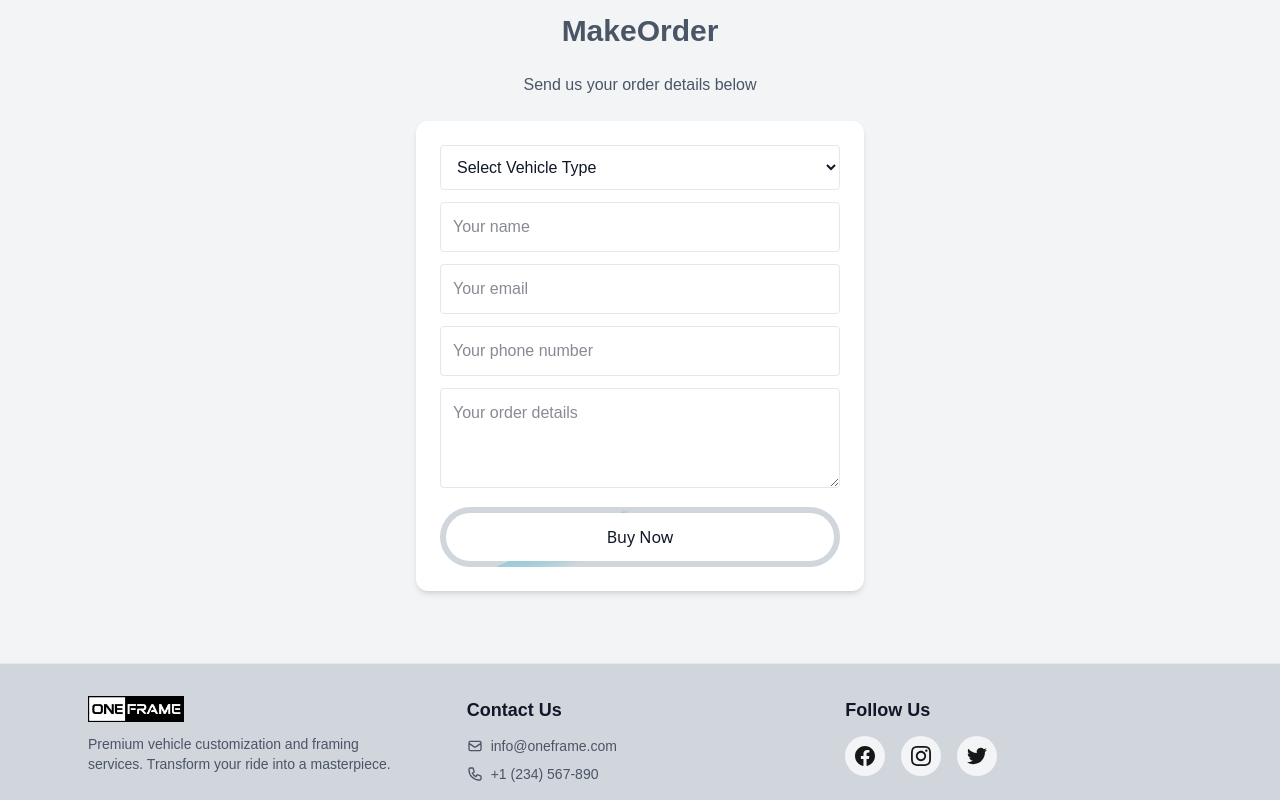
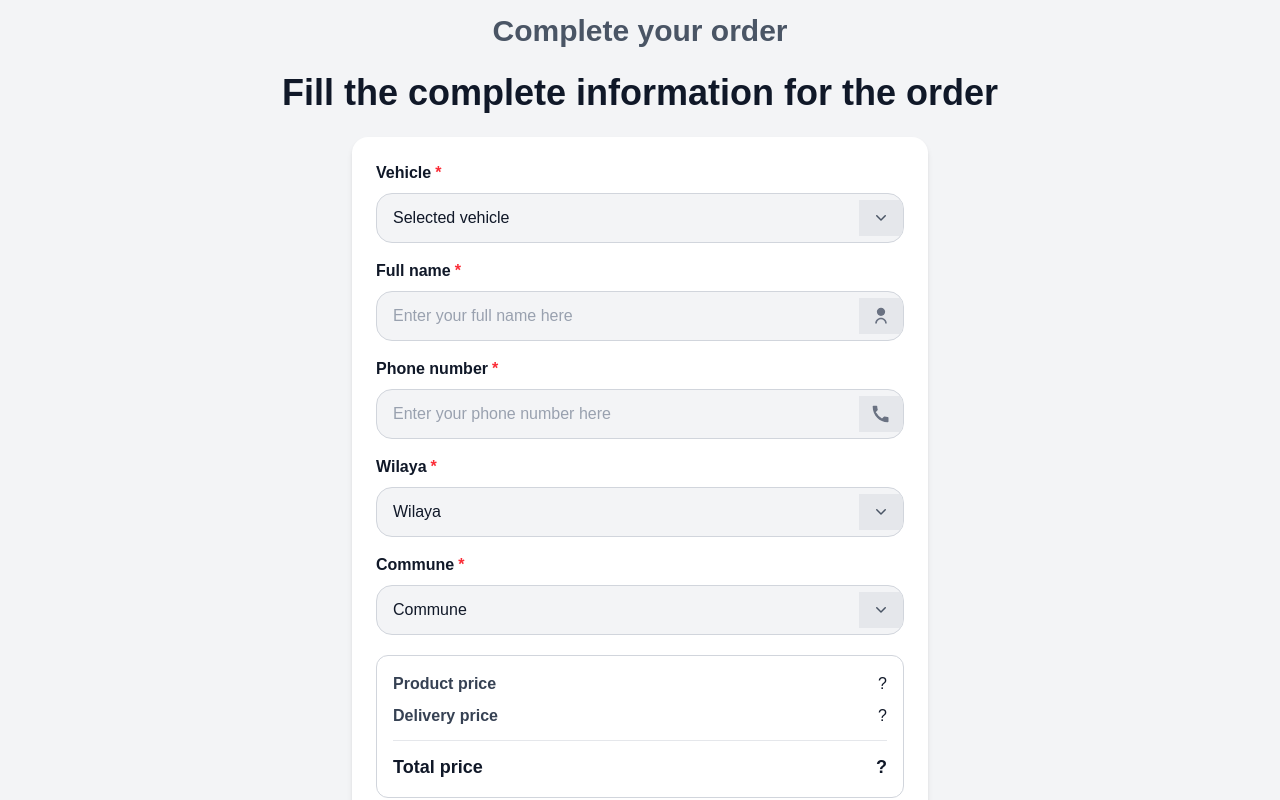
Before and after one commit to achrafbenamrane/oneframe, a Next.js app: page / in a window 1280 px wide. Shown: the part 540-1340 px from the top of the page. Built offline with nearby package versions, Linux system fonts and the light colour scheme.

Commit message:
upgrade the form order

```diff
--- a/src/app/compenents/LanguageProvider.tsx
+++ b/src/app/compenents/LanguageProvider.tsx
@@ -2,13 +2,14 @@
 
 import React, { createContext, useCallback, useContext, useEffect, useMemo, useState } from 'react';
 
-type Lang = 'en' | 'ar';
+export type Lang = 'en' | 'ar';
 
 type Dict = Record<string, { en: string; ar: string }>;
 
 const dict: Dict = {
-  makeOrderTitle: { en: 'MakeOrder', ar: 'اتمم الطلب' },
-  sendOrderBelow: { en: 'Send us your order details below', ar: 'أرسل لنا تفاصيل طلبك أدناه' },
+  // General
+  makeOrderTitle: { en: 'Complete your order', ar: 'اتمم الطلب' },
+  sendOrderBelow: { en: 'Fill the full information to place your order', ar: 'املأ المعلومات كاملة للطلب' },
   productId: { en: 'Product ID', ar: 'معرّف المنتج' },
   name: { en: 'Your name', ar: 'اسمك' },
   email: { en: 'Your email', ar: 'بريدك الإلكتروني' },
@@ -28,6 +29,22 @@ const dict: Dict = {
     en: 'Step back into classic hoops style with a durable leather. Best for casual wear, comfort and timeless look.',
     ar: 'عُد إلى أسلوب السلة الكلاسيكي بجلد متين. مثالي للارتداء اليومي والراحة والمظهر الخالد.'
   },
+
+  // Order form specific
+  formHeader: { en: 'Fill the complete information for the order', ar: 'املأ المعلومات كاملة للطلب' },
+  nameLabel: { en: 'Full name', ar: 'الاسم واللقب' },
+  namePlaceholder: { en: 'Enter your full name here', ar: 'أدخل اسمك ولقبك هنا' },
+  phoneLabel: { en: 'Phone number', ar: 'رقم الهاتف' },
+  phonePlaceholder: { en: 'Enter your phone number here', ar: 'أدخل رقم هاتفك هنا' },
+  wilayaLabel: { en: 'Wilaya', ar: 'الولاية' },
+  communeLabel: { en: 'Commune', ar: 'البلدية' },
+  productPriceLabel: { en: 'Product price', ar: 'سعر المنتج' },
+  deliveryPriceLabel: { en: 'Delivery price', ar: 'سعر التوصيل' },
+  totalPriceLabel: { en: 'Total price', ar: 'السعر الإجمالي' },
+  confirmOrder: { en: 'Confirm order', ar: 'تأكيد الطلب' },
+  vehicleLabel: { en: 'Vehicle', ar: 'نوع المركبة' },
+  vehiclePlaceholder: { en: 'Selected vehicle', ar: 'نوع المركبة المختار' },
+  selectVehicleFirst: { en: 'Please select a vehicle first.', ar: 'يرجى اختيار نوع المركبة أولاً.' },
 };
 
 interface LanguageContextValue {
@@ -49,14 +66,10 @@ export function LanguageProvider({ children }: { children: React.ReactNode }) {
 
   useEffect(() => {
     if (typeof document !== 'undefined') {
-      // Preserve existing classes (like 'dark') and only change dir
       const html = document.documentElement;
       const currentDir = html.getAttribute('dir');
       const newDir = lang === 'ar' ? 'rtl' : 'ltr';
-
-      if (currentDir !== newDir) {
-        html.setAttribute('dir', newDir);
-      }
+      if (currentDir !== newDir) html.setAttribute('dir', newDir);
       localStorage.setItem('lang', lang);
     }
   }, [lang]);
--- a/src/app/compenents/Orderform.tsx
+++ b/src/app/compenents/Orderform.tsx
@@ -1,44 +1,100 @@
-/* eslint-disable @next/next/no-img-element */
 "use client";
 
-import { useState, useEffect } from "react";
+import { useState, useEffect, useMemo } from "react";
 import { useI18n } from "./LanguageProvider";
 
+// Simple price map in DZD to match the form's currency
+const PRICE_MAP: Record<string, number> = {
+  "van": 2900,
+  "camaro": 3200,
+  "land rover": 2800,
+  "bike": 1800,
+  "f1": 15000,
+  "mercedes gtr": 4500,
+};
+
+const WILAYAS = [
+  { value: "", labelEn: "Wilaya", labelAr: "الولاية" },
+  { value: "algiers", labelEn: "Algiers", labelAr: "الجزائر" },
+  { value: "oran", labelEn: "Oran", labelAr: "وهران" },
+  { value: "blida", labelEn: "Blida", labelAr: "البليدة" },
+];
+
+const COMMUNES = [
+  { value: "", labelEn: "Commune", labelAr: "البلدية" },
+  { value: "center", labelEn: "Center", labelAr: "المركز" },
+  { value: "east", labelEn: "East", labelAr: "الشرق" },
+  { value: "west", labelEn: "West", labelAr: "الغرب" },
+];
+
+const VEHICLES = [
+  { value: 'van', labelEn: 'Van', labelAr: 'فان' },
+  { value: 'camaro', labelEn: 'Camaro', labelAr: 'كامارو' },
+  { value: 'land rover', labelEn: 'Land Rover', labelAr: 'لاند روفر' },
+  { value: 'bike', labelEn: 'Bike', labelAr: 'دراجة' },
+  { value: 'f1', labelEn: 'F1', labelAr: 'اف 1' },
+  { value: 'mercedes gtr', labelEn: 'Mercedes GTR', labelAr: 'مرسيدس GTR' },
+];
+
+function formatDA(amount: number | null, lang: "en" | "ar") {
+  if (amount == null) return lang === "ar" ? "؟" : "?";
+  const formatted = new Intl.NumberFormat(lang === "ar" ? "ar-DZ" : "en-DZ", {
+    minimumFractionDigits: 2,
+    maximumFractionDigits: 2,
+  }).format(amount);
+  return `DA ${formatted} DZD`;
+}
 
 export default function OrderForm({ defaultProductId }: { defaultProductId?: string }) {
-  const { t } = useI18n();
+  const { t, lang } = useI18n();
   const [loading, setLoading] = useState(false);
   const [success, setSuccess] = useState(false);
   const [selectedProduct, setSelectedProduct] = useState(defaultProductId || "");
+
+  // New fields per the reference design
+  const [name, setName] = useState("");
+  const [phone, setPhone] = useState("");
+  const [wilaya, setWilaya] = useState("");
+  const [commune, setCommune] = useState("");
 
   // Update when defaultProductId changes
   useEffect(() => {
     if (defaultProductId) setSelectedProduct(defaultProductId);
   }, [defaultProductId]);
 
+  const productPrice = useMemo(() => {
+    if (!selectedProduct) return null;
+    return PRICE_MAP[selectedProduct] ?? null;
+  }, [selectedProduct]);
+
+  const deliveryPrice = useMemo(() => {
+    // Only known after a wilaya is chosen; example flat price
+    if (!wilaya) return null;
+    return 400; // DZD flat example
+  }, [wilaya]);
+
+  const total = useMemo(() => {
+    if (productPrice == null || deliveryPrice == null) return null;
+    return productPrice + deliveryPrice;
+  }, [productPrice, deliveryPrice]);
+
   async function handleSubmit(e: React.FormEvent<HTMLFormElement>) {
     e.preventDefault();
+    if (!selectedProduct) {
+      alert(t('selectVehicleFirst'));
+      return;
+    }
     setLoading(true);
 
-    const form = e.currentTarget;
-
-    // ✅ Safe typing for TypeScript
-    const productIdInput = form.elements.namedItem("productId") as HTMLSelectElement | null;
-    const nameInput = form.elements.namedItem("name") as HTMLInputElement;
-    const emailInput = form.elements.namedItem("email") as HTMLInputElement;
-    const numberInput = form.elements.namedItem(
-      "number"
-    ) as HTMLTextAreaElement;
-    const messageInput = form.elements.namedItem(
-      "message"
-    ) as HTMLTextAreaElement;
-
     const data = {
-      productId: productIdInput?.value || "",
-      name: nameInput.value,
-      email: emailInput.value,
-      number: numberInput.value,
-      message: messageInput.value,
+      productId: selectedProduct,
+      name,
+      number: phone,
+      wilaya,
+      commune,
+      productPrice,
+      deliveryPrice,
+      total,
     };
 
     try {
@@ -55,81 +111,185 @@ export default function OrderForm({ defaultProductId }: { defaultProductId?: str
     }
 
     setLoading(false);
-    form.reset();
-    setSelectedProduct("");
+    if (success) {
+      setName("");
+      setPhone("");
+      setWilaya("");
+      setCommune("");
     }
-  const customCss = `
-    /* Cross-browser spinner animation: rotate the layer instead of animating a custom property.
-       This works in Chrome, Safari, Firefox, and mobile browsers. */
-    @keyframes shimmer-rotate {
-      to { transform: rotate(360deg); }
   }
 
-    /* Utility class for the animated layer */
-    .shimmer-anim { animation: shimmer-rotate 2.3s linear infinite; will-change: transform; }
+  // Icon blocks (no external libs)
+  const IconUser = (
+    <svg viewBox="0 0 24 24" className="w-5 h-5 text-gray-500" fill="currentColor" aria-hidden>
+      <path d="M12 12c2.761 0 5-2.239 5-5s-2.239-5-5-5-5 2.239-5 5 2.239 5 5 5zm0 2c-3.86 0-7 3.14-7 7h2a5 5 0 0 1 10 0h2c0-3.86-3.14-7-7-7z"/>
+    </svg>
+  );
+  const IconPhone = (
+    <svg viewBox="0 0 24 24" className="w-5 h-5 text-gray-500" fill="currentColor" aria-hidden>
+      <path d="M6.62 10.79a15.463 15.463 0 0 0 6.59 6.59l2.2-2.2a1 1 0 0 1 1.01-.24c1.12.37 2.33.57 3.58.57a1 1 0 0 1 1 1V21a1 1 0 0 1-1 1C10.4 22 2 13.6 2 3a1 1 0 0 1 1-1h3.5a1 1 0 0 1 1 1c0 1.25.2 2.46.57 3.58a1 1 0 0 1-.24 1.01l-2.2 2.2z"/>
+    </svg>
+  );
+  const IconChevron = (
+    <svg viewBox="0 0 20 20" className="w-5 h-5 text-gray-600" fill="currentColor" aria-hidden>
+      <path fillRule="evenodd" d="M5.23 7.21a.75.75 0 0 1 1.06.02L10 10.939l3.71-3.71a.75.75 0 1 1 1.06 1.061l-4.24 4.24a.75.75 0 0 1-1.06 0L5.25 8.29a.75.75 0 0 1-.02-1.06z" clipRule="evenodd"/>
+    </svg>
+  );
 
-    /* Respect reduced motion preferences */
-    @media (prefers-reduced-motion: reduce) {
-      .shimmer-anim { animation: none !important; }
-    }
-  `;
+  // Direction helpers
+  const isRTL = lang === "ar";
+  const labelClass = "text-base font-semibold text-gray-900 dark:text-gray-100 flex items-center gap-1 mb-2";
+  const asterisk = <span className="text-red-500">*</span>;
+  const fieldWrapper = "w-full bg-gray-100 dark:bg-gray-800 border border-gray-300 dark:border-gray-700 rounded-2xl flex items-center overflow-hidden";
+  const inputBase = "w-full bg-transparent outline-none text-gray-900 dark:text-gray-100 placeholder-gray-400 dark:placeholder-gray-500 text-base py-3 px-4";
+
+  // Hidden select for product id (selected via carousel), keep for POST
+  const HiddenProductField = (
+    <input type="hidden" name="productId" value={selectedProduct} />
+  );
 
   return (
     <div className="flex flex-col items-center w-full">
-      <p className="text-gray-600 dark:text-gray-300 mb-6">{t('sendOrderBelow')}</p>
+      <h2 className="text-2xl sm:text-3xl md:text-4xl font-bold text-gray-900 dark:text-gray-100 mb-6 text-center">
+        {t('formHeader')}
+      </h2>
 
-      <form
-        onSubmit={handleSubmit}
-        className="bg-white dark:bg-gray-900 text-gray-600 dark:text-gray-200 p-6 rounded-xl shadow-md w-full max-w-md"
-      >
-        {/* Product Selection Dropdown */}
+      <form onSubmit={handleSubmit} className="bg-white dark:bg-gray-900 text-gray-700 dark:text-gray-200 p-4 sm:p-6 rounded-2xl shadow-md w-full max-w-xl">
+        {HiddenProductField}
+
+        {/* Vehicle (select) */}
+        <label className={`${labelClass} ${isRTL ? 'justify-end' : ''}`}>
+          {t('vehicleLabel')} {asterisk}
+        </label>
+        <div className={`${fieldWrapper} mb-4 ${isRTL ? 'flex-row-reverse' : ''}`}>
           <select
             name="productId"
             value={selectedProduct}
             onChange={(e) => setSelectedProduct(e.target.value)}
             required
-          className="w-full border border-gray-200 dark:border-gray-700 p-3 rounded mb-3 bg-white dark:bg-gray-800 text-gray-900 dark:text-gray-100 cursor-pointer focus:ring-2 focus:ring-cyan-500 focus:border-transparent"
+            className={`${inputBase} appearance-none ${isRTL ? 'text-right' : 'text-left'}`}
           >
-          <option value="" disabled>Select Vehicle Type</option>
-          <option value="van">Van</option>
-          <option value="camaro">Camaro</option>
-          <option value="land rover">Land Rover</option>
-          <option value="bike">Bike</option>
-          <option value="f1">F1</option>
-          <option value="mercedes gtr">Mercedes GTR</option>
+            <option value="" disabled>{t('vehiclePlaceholder')}</option>
+            {VEHICLES.map((v) => (
+              <option key={v.value} value={v.value}>
+                {lang === 'ar' ? v.labelAr : v.labelEn}
+              </option>
+            ))}
           </select>
+          <div className="px-3 py-2 bg-gray-200 dark:bg-gray-700 h-full flex items-center justify-center">
+            {IconChevron}
+          </div>
+        </div>
 
+        {/* Name */}
+        <label className={`${labelClass} ${isRTL ? 'justify-end' : ''}`}>
+          {t('nameLabel')} {asterisk}
+        </label>
+        <div className={`${fieldWrapper} mb-4 ${isRTL ? 'flex-row-reverse' : ''}`}>
           <input
             name="name"
-          placeholder={t('name')}
+            value={name}
+            onChange={(e) => setName(e.target.value)}
+            placeholder={t('namePlaceholder')}
             required
-          className="w-full border border-gray-200 dark:border-gray-700 p-3 rounded mb-3 bg-white dark:bg-gray-800 text-gray-900 dark:text-gray-100 focus:ring-2 focus:ring-cyan-500 focus:border-transparent"
+            className={`${inputBase} ${isRTL ? 'text-right' : 'text-left'}`}
           />
-        <input
-          name="email"
-          placeholder={t('email')}
-          required
-          type="email"
-          className="w-full border border-gray-200 dark:border-gray-700 p-3 rounded mb-3 bg-white dark:bg-gray-800 text-gray-900 dark:text-gray-100 focus:ring-2 focus:ring-cyan-500 focus:border-transparent"
-        />
+          <div className="px-3 py-2 bg-gray-200 dark:bg-gray-700 h-full flex items-center justify-center">
+            {IconUser}
+          </div>
+        </div>
+
+        {/* Phone */}
+        <label className={`${labelClass} ${isRTL ? 'justify-end' : ''}`}>
+          {t('phoneLabel')} {asterisk}
+        </label>
+        <div className={`${fieldWrapper} mb-4 ${isRTL ? 'flex-row-reverse' : ''}`}>
           <input
             name="number"
-          placeholder={t('number')}
+            value={phone}
+            onChange={(e) => setPhone(e.target.value)}
+            placeholder={t('phonePlaceholder')}
             required
-          type="text"
+            type="tel"
             inputMode="numeric"
             maxLength={10}
-          className="w-full border border-gray-200 dark:border-gray-700 p-3 rounded mb-3 bg-white dark:bg-gray-800 text-gray-900 dark:text-gray-100 focus:ring-2 focus:ring-cyan-500 focus:border-transparent"
+            className={`${inputBase} ${isRTL ? 'text-right' : 'text-left'}`}
           />
-        <textarea
-          name="message"
-          placeholder={t('message')}
+          <div className="px-3 py-2 bg-gray-200 dark:bg-gray-700 h-full flex items-center justify-center">
+            {IconPhone}
+          </div>
+        </div>
+
+        {/* Wilaya */}
+        <label className={`${labelClass} ${isRTL ? 'justify-end' : ''}`}>
+          {t('wilayaLabel')} {asterisk}
+        </label>
+        <div className={`${fieldWrapper} mb-4 ${isRTL ? 'flex-row-reverse' : ''}`}>
+          <select
+            name="wilaya"
+            value={wilaya}
+            onChange={(e) => setWilaya(e.target.value)}
             required
-          className="w-full border border-gray-200 dark:border-gray-700 p-3 rounded mb-3 bg-white dark:bg-gray-800 text-gray-900 dark:text-gray-100 focus:ring-2 focus:ring-cyan-500 focus:border-transparent min-h-[100px]"
-        />
+            className={`${inputBase} appearance-none ${isRTL ? 'text-right' : 'text-left'}`}
+          >
+            {WILAYAS.map((w) => (
+              <option key={w.value} value={w.value}>
+                {lang === 'ar' ? w.labelAr : w.labelEn}
+              </option>
+            ))}
+          </select>
+          <div className="px-3 py-2 bg-gray-200 dark:bg-gray-700 h-full flex items-center justify-center">
+            {IconChevron}
+          </div>
+        </div>
 
+        {/* Commune */}
+        <label className={`${labelClass} ${isRTL ? 'justify-end' : ''}`}>
+          {t('communeLabel')} {asterisk}
+        </label>
+        <div className={`${fieldWrapper} mb-5 ${isRTL ? 'flex-row-reverse' : ''}`}>
+          <select
+            name="commune"
+            value={commune}
+            onChange={(e) => setCommune(e.target.value)}
+            required
+            className={`${inputBase} appearance-none ${isRTL ? 'text-right' : 'text-left'}`}
+          >
+            {COMMUNES.map((c) => (
+              <option key={c.value} value={c.value}>
+                {lang === 'ar' ? c.labelAr : c.labelEn}
+              </option>
+            ))}
+          </select>
+          <div className="px-3 py-2 bg-gray-200 dark:bg-gray-700 h-full flex items-center justify-center">
+            {IconChevron}
+          </div>
+        </div>
+
+        {/* Price box */}
+        <div className="w-full rounded-xl border border-gray-300 dark:border-gray-700 bg-white dark:bg-gray-900 p-4 mb-5">
+          <div className={`flex items-center justify-between ${isRTL ? 'flex-row-reverse' : ''}`}>
+            <span className="text-sm sm:text-base text-gray-700 dark:text-gray-300 font-semibold">{t('productPriceLabel')}</span>
+            <span className="text-sm sm:text-base text-gray-900 dark:text-gray-100">{formatDA(productPrice, lang)}</span>
+          </div>
+          <div className={`flex items-center justify-between mt-2 ${isRTL ? 'flex-row-reverse' : ''}`}>
+            <span className="text-sm sm:text-base text-gray-700 dark:text-gray-300 font-semibold">{t('deliveryPriceLabel')}</span>
+            <span className="text-sm sm:text-base text-gray-900 dark:text-gray-100">{formatDA(deliveryPrice, lang)}</span>
+          </div>
+          <div className="my-3 h-px bg-gray-200 dark:bg-gray-800" />
+          <div className={`flex items-center justify-between ${isRTL ? 'flex-row-reverse' : ''}`}>
+            <span className="text-base sm:text-lg font-extrabold text-gray-900 dark:text-gray-100">{t('totalPriceLabel')}</span>
+            <span className="text-base sm:text-lg font-extrabold text-gray-900 dark:text-gray-100">{formatDA(total, lang)}</span>
+          </div>
+        </div>
+
+        {/* Submit — keep your existing button style unchanged */}
         <div className="flex items-center justify-center font-sans">
-          <style>{customCss}</style>
+          <style>{`
+            @keyframes shimmer-rotate { to { transform: rotate(360deg); } }
+            .shimmer-anim { animation: shimmer-rotate 2.3s linear infinite; will-change: transform; }
+            @media (prefers-reduced-motion: reduce) { .shimmer-anim { animation: none !important; } }
+          `}</style>
           <button
             type="submit"
             disabled={loading}
@@ -137,15 +297,10 @@ export default function OrderForm({ defaultProductId }: { defaultProductId?: str
           >
             <div
               className="absolute inset-0 shimmer-anim"
-              style={{
-                background:
-                  "conic-gradient(from 0deg, transparent 25%, #06b6d4, transparent 50%)",
-                pointerEvents: "none",
-              }}
+              style={{ background: "conic-gradient(from 0deg, transparent 25%, #06b6d4, transparent 50%)", pointerEvents: "none" }}
             />
-
             <span className="relative z-10 inline-flex items-center justify-center w-full h-full px-8 py-3 text-gray-900 dark:text-white bg-white dark:bg-gray-900 rounded-full group-hover:bg-gray-100 dark:group-hover:bg-gray-800 transition-colors duration-300">
-              {loading ? t('sending') : t('buyNow')}
+              {loading ? t('sending') : t('confirmOrder')}
             </span>
           </button>
         </div>
```
Lines whose indentation alone changed are shown as unchanged.
